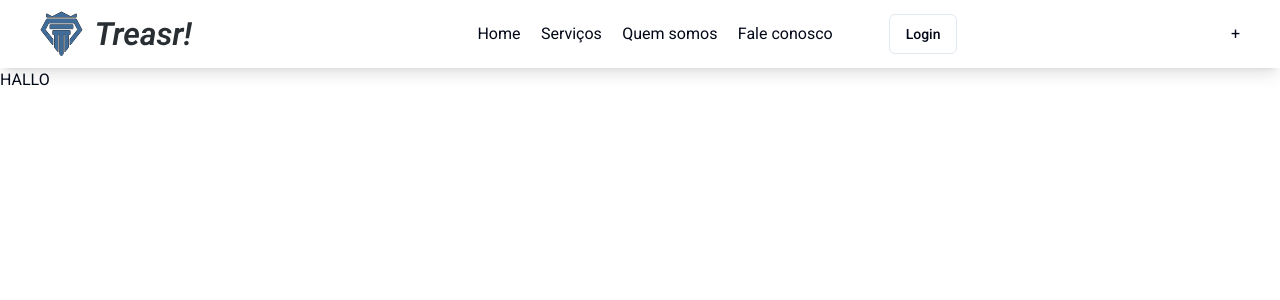
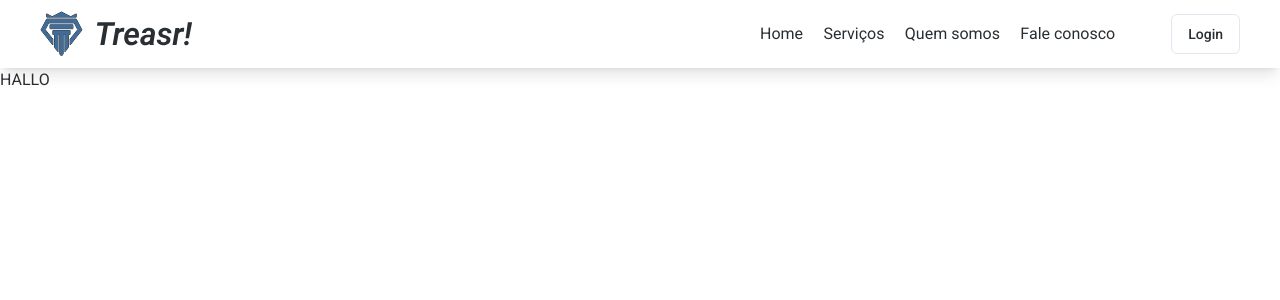
Before and after one commit to carvalhaus/financial_controller, a Next.js app in the folder frontend/: page / in a window 1280 px wide. Shown: the top 300 px of the page. Built offline with nearby package versions, Linux system fonts and the light colour scheme.

Commit message:
feat: finish header responsive style

```diff
--- a/frontend/app/(homepage)/_components/headerMenu.jsx
+++ b/frontend/app/(homepage)/_components/headerMenu.jsx
@@ -1,27 +1,35 @@
 import { Button } from "@/components/ui/button";
-import { Sheet, SheetContent, SheetDescription, SheetHeader, SheetTitle, SheetTrigger } from "@/components/ui/sheet";
+import { Sheet, SheetContent, SheetHeader, SheetTitle, SheetTrigger } from "@/components/ui/sheet";
+import { IconMenu2 } from "@tabler/icons-react";
+import { MenuIcon } from "lucide-react";
 import Link from "next/link";
 
 
 function HeaderMenu() {
+
     return (
         <Sheet>
-            <SheetTrigger>+</SheetTrigger>
-
+            <SheetTrigger className="md:hidden">
+                <MenuIcon size={32} />
+            </SheetTrigger>
             <SheetContent>
                 <SheetHeader>
                     <SheetTitle>
-                        <Button className="w-10/12">
+                        <Button className="w-10/12 text-lg">
                             <Link href="#">Login</Link>
                         </Button>
                     </SheetTitle>
+                </SheetHeader >
 
-                    <SheetDescription>
-                        Make changes to your profile here. Click save when you're done.
-                    </SheetDescription>
-                </SheetHeader>
-            </SheetContent>
-        </Sheet>
+                <ul className="flex flex-col items-center mt-10 justify-between gap-5">
+                    <li className="text-xl"><Link href="/">Home</Link></li>
+                    <li className="text-xl"><Link href="#">Serviços</Link></li>
+                    <li className="text-xl"><Link href="#">Quem somos</Link></li>
+                    <li className="text-xl"><Link href="#">Fale conosco</Link></li>
+                </ul>
+            </SheetContent >
+        </Sheet >
+
     )
 }
 
--- a/frontend/app/(homepage)/layout.jsx
+++ b/frontend/app/(homepage)/layout.jsx
@@ -5,30 +5,25 @@ import Image from "next/image";
 import HeaderMenu from "./_components/headerMenu";
 
 function WebPageLayout() {
-    return (<>
+    return (
+        <>
             <header className="h-[68px] shadow-lg flex items-center justify-between  px-5 md:px-10 py-3">
                 <Link href="/">
                     <Image src="/Logo.svg" width={164} height={44} alt="Treasure logo" />
                 </Link>
 
                 <div className=" hidden md:flex justify-end items-center gap-14 w-[480px]">
-
                     <ul className="flex justify-between w-full">
-                    <li><Link href="/">Home</Link></li>
-                    <li><Link href="#">Serviços</Link></li>
-                    <li><Link href="#">Quem somos</Link></li>
-                    <li><Link href="#">Fale conosco</Link></li>
+                        <li className="hover:text-softBlue"><Link href="/">Home</Link></li>
+                        <li className="hover:text-softBlue"><Link href="#">Serviços</Link></li>
+                        <li className="hover:text-softBlue"><Link href="#">Quem somos</Link></li>
+                        <li className="hover:text-softBlue"><Link href="#">Fale conosco</Link></li>
                     </ul>
 
-
-
                     <Button variant="outline"><Link href="#">Login</Link></Button>
-
                 </div>
 
                 <HeaderMenu />
-
-
             </header>
             <Homepage />
         </>)
--- a/frontend/app/globals.css
+++ b/frontend/app/globals.css
@@ -10,7 +10,7 @@
     --card-foreground: 222.2 84% 4.9%;
     --popover: 0 0% 100%;
     --popover-foreground: 222.2 84% 4.9%;
-    --primary: 222.2 47.4% 11.2%;
+    --primary: 210, 11%, 18%;
     --primary-foreground: 210 40% 98%;
     --secondary: 210 40% 96.1%;
     --secondary-foreground: 222.2 47.4% 11.2%;
--- a/frontend/app/layout.jsx
+++ b/frontend/app/layout.jsx
@@ -20,7 +20,7 @@ export default function RootLayout({ children }) {
         <meta http-equiv="Content-Type" content="text/html; charset=utf-8" />
         <meta name="language" content="Portuguese" />
       </Head>
-      <body className={roboto.className}>{children}</body>
+      <body className={`${roboto.className} text-primary`}>{children}</body>
     </html>
   );
 }
--- a/frontend/tailwind.config.js
+++ b/frontend/tailwind.config.js
@@ -2,10 +2,10 @@
 module.exports = {
   darkMode: ["class"],
   content: [
-    './pages/**/*.{js,jsx}',
-    './components/**/*.{js,jsx}',
-    './app/**/*.{js,jsx}',
-    './src/**/*.{js,jsx}',
+    "./pages/**/*.{js,jsx}",
+    "./components/**/*.{js,jsx}",
+    "./app/**/*.{js,jsx}",
+    "./src/**/*.{js,jsx}",
   ],
   prefix: "",
   theme: {
@@ -18,6 +18,7 @@ module.exports = {
     },
     extend: {
       colors: {
+        softBlue: "#3F6C99",
         border: "hsl(var(--border))",
         input: "hsl(var(--input))",
         ring: "hsl(var(--ring))",
@@ -74,4 +75,4 @@ module.exports = {
     },
   },
   plugins: [require("tailwindcss-animate")],
-}
+};
```
Also changed, not shown: 1 other file (tests, documents, lock files or other folders). Lines whose indentation alone changed are shown as unchanged.
